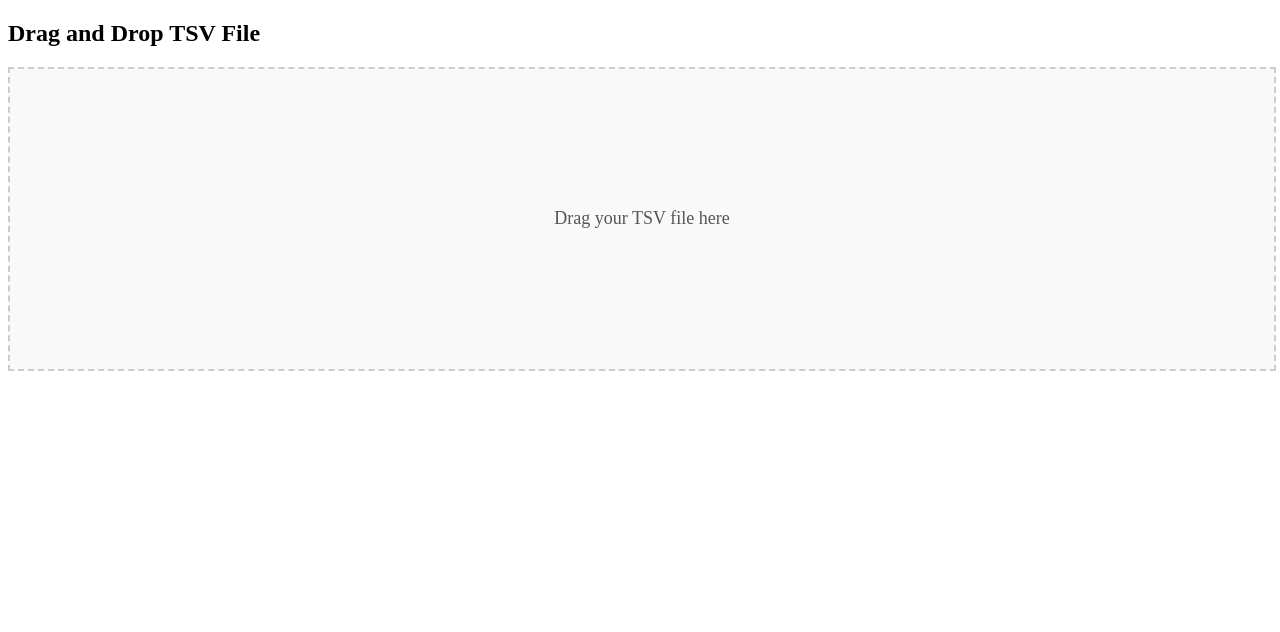
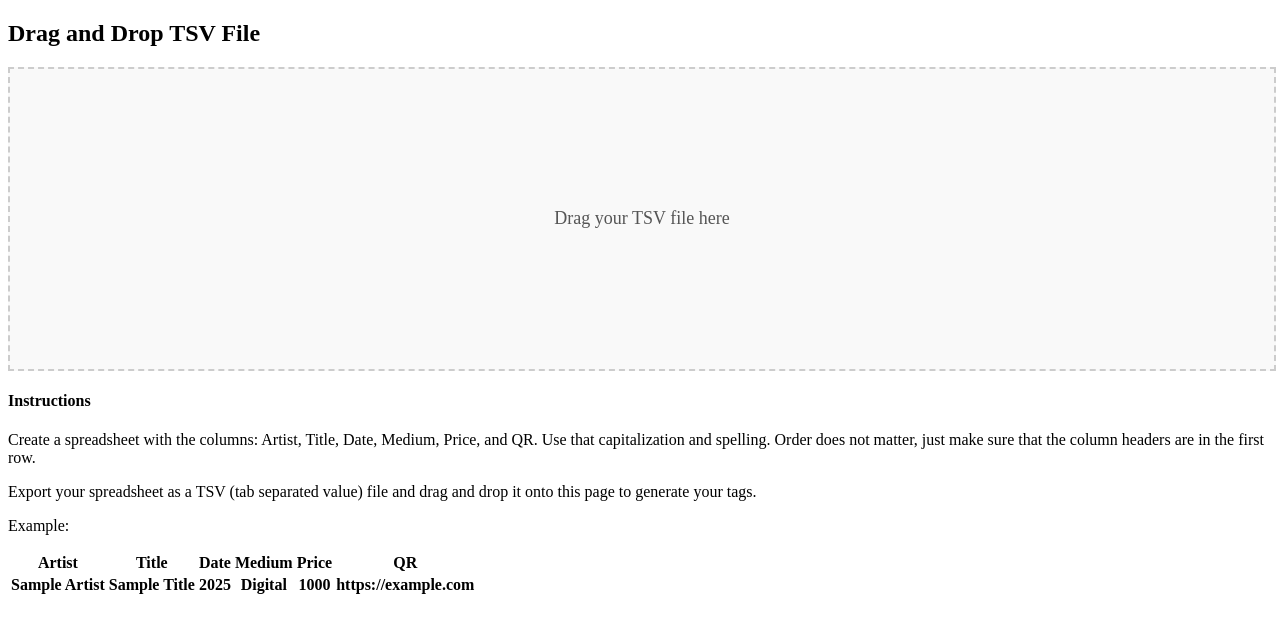
Before and after one commit to mattmcw/gallery_tags, a website: page docs/index.html in a window 1280 px wide. Drawn offline with Linux system fonts and the light colour scheme.

Commit message:
Add improved instructions to drop page

```diff
--- a/docs/index.html
+++ b/docs/index.html
@@ -14,6 +14,32 @@
         <div id="drop-zone">
             <p>Drag your TSV file here</p>
         </div>
+        <div>
+            <h4>Instructions</h4>
+            <p>Create a spreadsheet with the columns: Artist, Title, Date, Medium, Price, and QR. Use that capitalization and spelling. Order does not matter, just make sure that the column headers are in the first row.</p>
+            <p>Export your spreadsheet as a TSV (tab separated value) file and drag and drop it onto this page to generate your tags.
+            <p>Example:</p>
+            <table>
+                <thead>
+                    <tr>
+                        <th>Artist</th>
+                        <th>Title</th>
+                        <th>Date</th>
+                        <th>Medium</th>
+                        <th>Price</th>
+                        <th>QR</th>
+                    </tr>
+                </thead>
+                <tbody>
+                        <th>Sample Artist</th>
+                        <th>Sample Title</th>
+                        <th>2025</th>
+                        <th>Digital</th>
+                        <th>1000</th>
+                        <th>https://example.com</th>
+                </tbody>
+            </table>
+        </div>
     </div>
     <div id="display" class="hide">
         <p class="print-hide">Tags will appear different when printed.</p>
```
